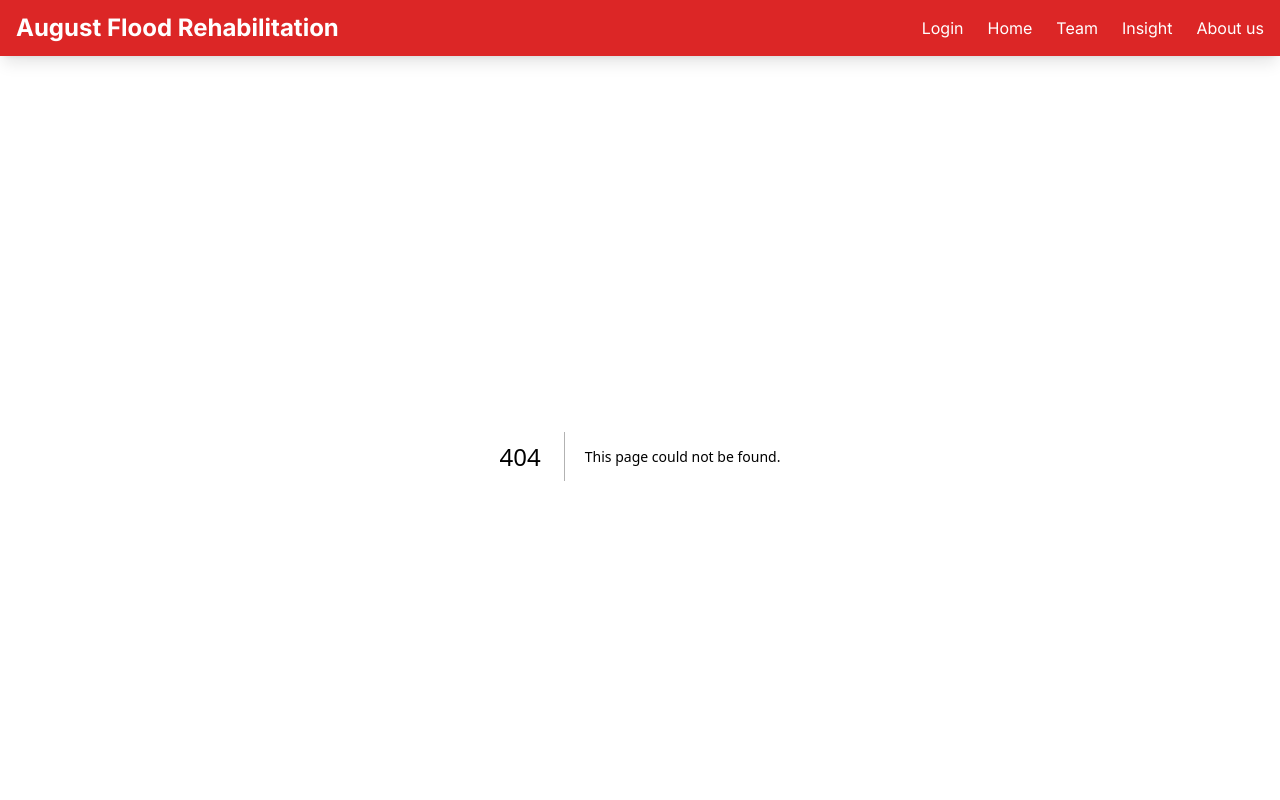
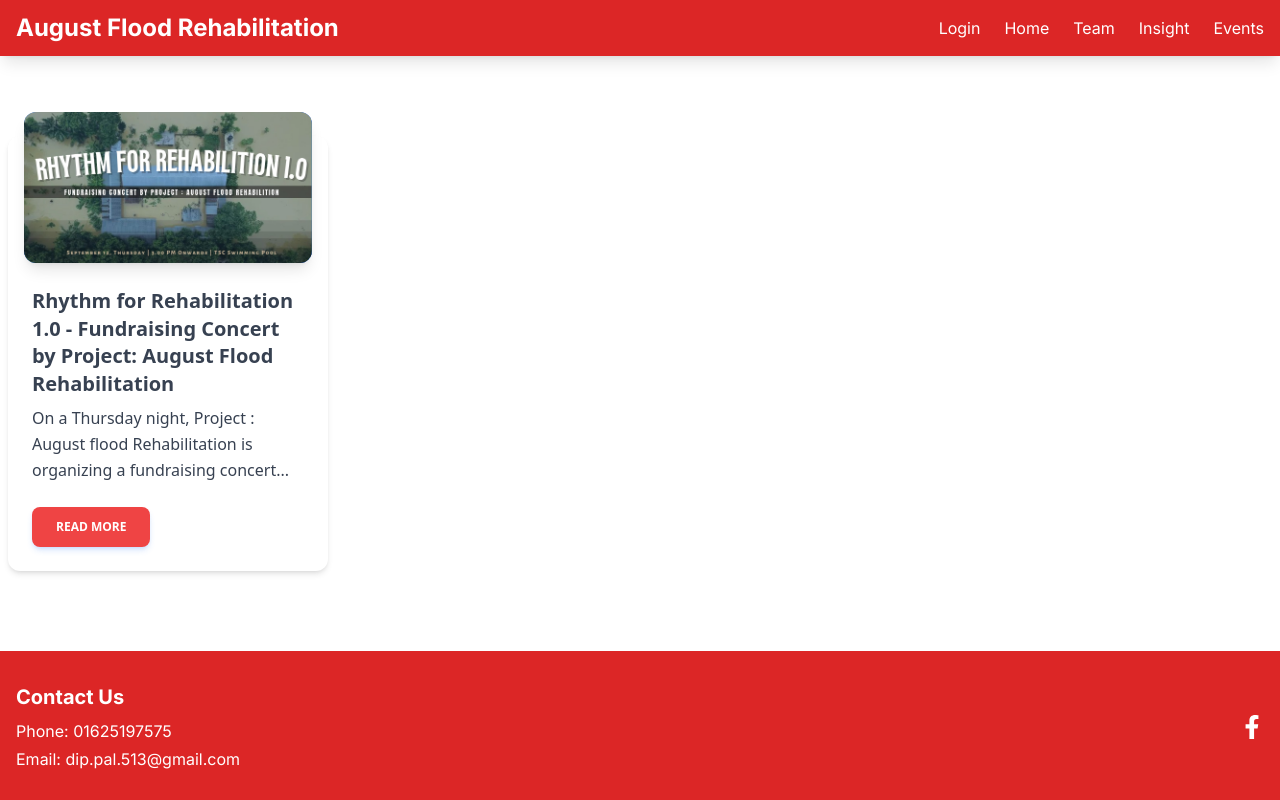
Before and after one commit to DipPal513/flood_rehabilitation, a Next.js app: page /events in a window 1280 px wide. Before the commit this address had no page. Shown: the top 800 px of the page. Built offline with nearby package versions, Linux system fonts and the light colour scheme.

Commit message:
event added

```diff
--- /dev/null
+++ b/src/app/events/[slug]/page.jsx
@@ -0,0 +1,41 @@
+"use client";
+import React from 'react';
+import { events } from '../../../../public/data/events'; // Assuming your events data is here
+import { useParams } from 'next/navigation';
+
+const BlogPage = () => {
+    const {slug} = useParams();
+  const blog = events.find((e) => e.id == slug); // Fetch the first blog for demo purposes
+
+  return (
+    <div className="container mx-auto px-4 py-8">
+      {/* Blog Content */}
+      <div className="max-w-4xl mx-auto bg-white shadow-lg rounded-lg overflow-hidden">
+        {/* Blog Image */}
+        <div className="w-full h-64 sm:h-96">
+          <img
+            src={blog.img}
+            alt={blog.title}
+            className="w-full h-full object-cover"
+          />
+        </div>
+
+        {/* Blog Details */}
+        <div className="p-6">
+          {/* Blog Title */}
+          <h1 className="text-3xl sm:text-4xl font-bold mb-4 text-gray-800">
+            {blog.title}
+          </h1>
+
+          {/* Blog Description (HTML Content) */}
+          <div
+            className="text-gray-600 prose max-w-none"
+            dangerouslySetInnerHTML={{ __html: blog.desc }}
+          ></div>
+        </div>
+      </div>
+    </div>
+  );
+};
+
+export default BlogPage;
--- /dev/null
+++ b/src/app/events/page.jsx
@@ -0,0 +1,19 @@
+import React from "react";
+import Card from "@/components/cards/EventCard";
+
+import { events } from "../../../public/data/events";
+
+const EventsPage = () => {
+  return (
+    <div className="grid grid-cols-1 sm:grid-cols-2 max-w-screen-xl mx-auto px-2 my-20 lg:grid-cols-3 gap-4">
+      {events.map((event) => (
+        <Card
+          key={event.id}
+          event={event}
+        />
+      ))}
+    </div>
+  );
+};
+
+export default EventsPage;
--- /dev/null
+++ b/src/components/cards/EventCard.jsx
@@ -0,0 +1,38 @@
+"use client";
+import { useRouter } from "next/navigation";
+import React from "react";
+
+const Card = ({ event }) => {
+  const { title, img, desc, id } = event;
+    const router = useRouter();
+
+
+  return (
+    <div className="relative flex w-80 flex-col rounded-xl bg-white bg-clip-border text-gray-700 shadow-md">
+      <div className="relative mx-4 -mt-6  overflow-hidden rounded-xl bg-blue-gray-500 bg-clip-border text-white shadow-lg shadow-blue-gray-500/40 bg-gradient-to-r from-blue-500 to-blue-600">
+        <img src={img} alt={title} />
+      </div>
+      <div className="p-6">
+        <h5 className="mb-2 block font-sans text-xl font-semibold leading-snug tracking-normal text-blue-gray-900 antialiased">
+          {title}
+        </h5>
+        <p
+          className="block font-sans text-base font-light leading-relaxed text-inherit antialiased"
+          // You can adjust maxLength as needed
+        >On a Thursday night, Project : August flood Rehabilitation is organizing a fundraising concert...</p>
+      </div>
+      <div className="p-6 pt-0">
+        <button
+          data-ripple-light="true"
+          type="button"
+          onClick={() => router.push(`/events/${id}`)}
+          className="select-none rounded-lg bg-red-500 py-3 px-6 text-center align-middle font-sans text-xs font-bold uppercase text-white shadow-md shadow-blue-500/20 transition-all hover:shadow-lg hover:shadow-blue-500/40 focus:opacity-[0.85] focus:shadow-none active:opacity-[0.85] active:shadow-none disabled:pointer-events-none disabled:opacity-50 disabled:shadow-none"
+        >
+          Read More
+        </button>
+      </div>
+    </div>
+  );
+};
+
+export default Card;
--- a/src/components/header/Header.jsx
+++ b/src/components/header/Header.jsx
@@ -90,8 +90,8 @@ const Header = () => {
           <Link href="/insight">
             <p className="hover:text-red-300 cursor-pointer">Insight</p>
           </Link>
-          <Link href="/contact">
-            <p className="hover:text-red-300 cursor-pointer">About us</p>
+          <Link href="/events">
+            <p className="hover:text-red-300 cursor-pointer">Events</p>
           </Link>
         </nav>
 
@@ -175,9 +175,9 @@ const Header = () => {
               Insight
             </div>
           </Link>
-          <Link href="/contact">
+          <Link href="/events">
             <div className="block text-white hover:bg-red-700 px-3 py-2 rounded-md">
-              Contact
+              events
             </div>
           </Link>
         </nav>
```
Also changed, not shown: public/data/events.js (added), public/event.jpg (added).
